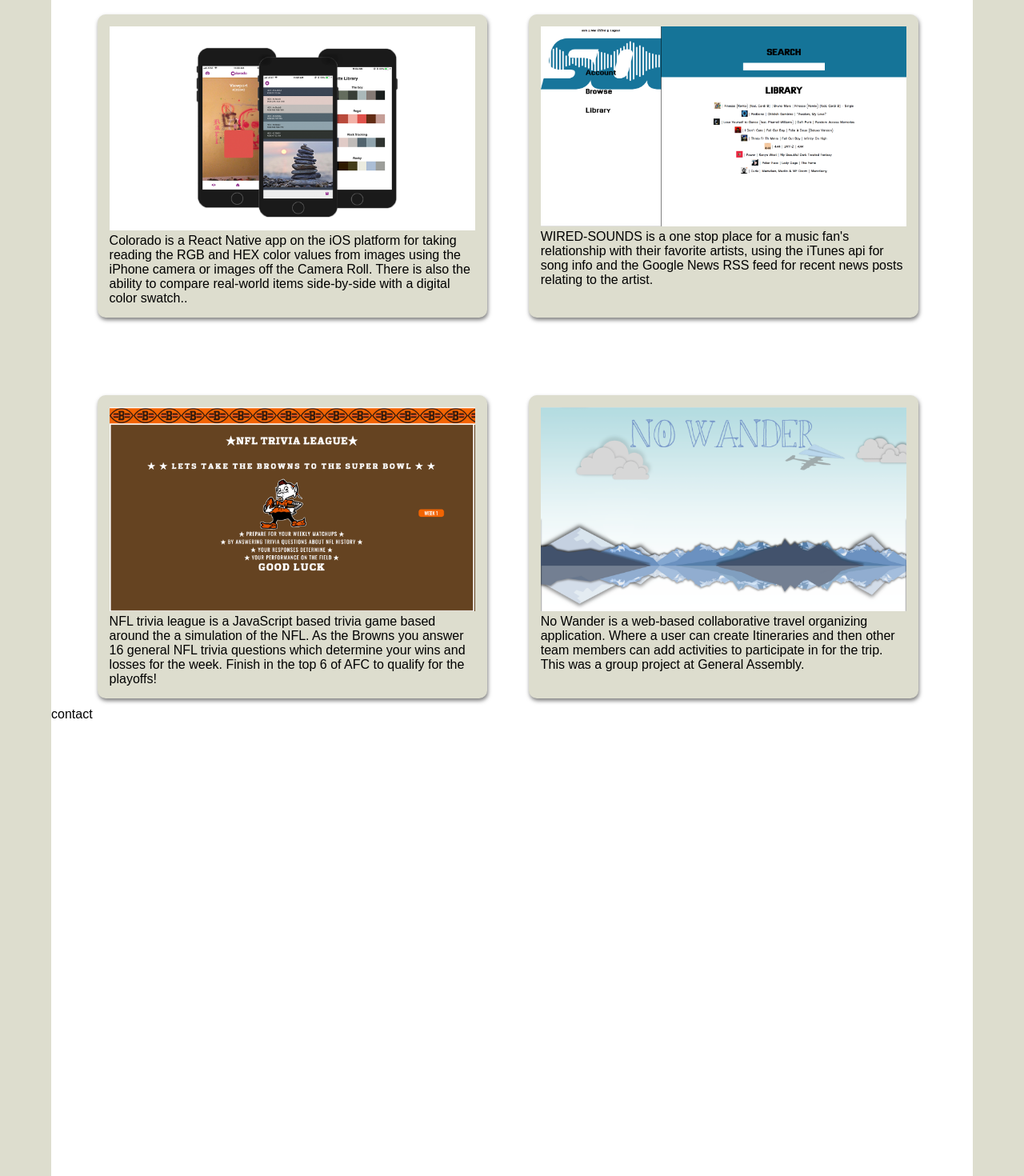
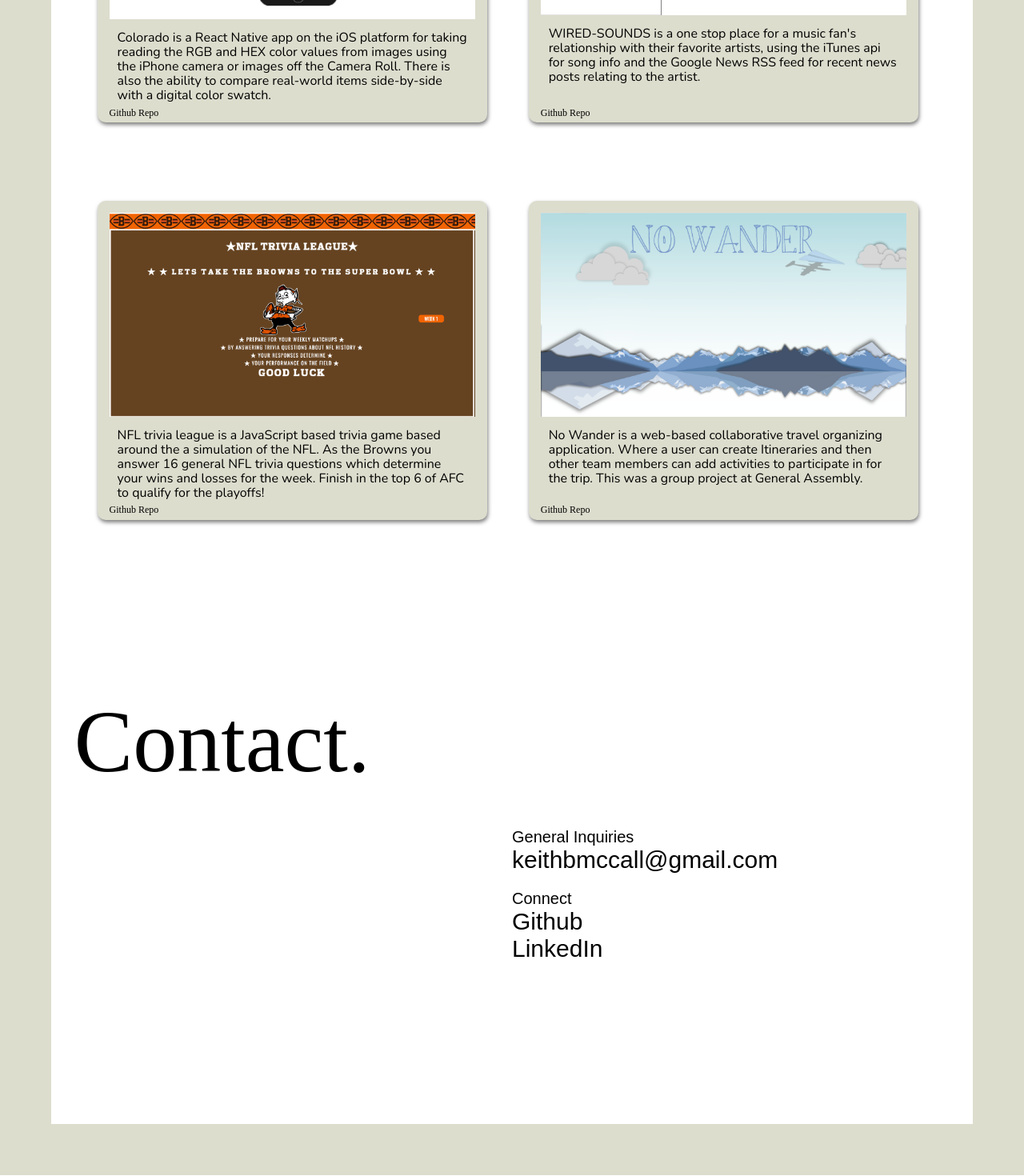
Before and after one commit to keithbmccall/portfolio, a React (Create React App) app: page / in a window 1280 px wide. Shown: the part 1060-2530 px from the top of the page at 80% size. Built offline with nearby package versions, Linux system fonts and the light colour scheme; a web font is replaced by a local one.

Commit message:
first start

```diff
--- a/public/index.html
+++ b/public/index.html
@@ -8,6 +8,7 @@
       manifest.json provides metadata used when your web app is added to the
       homescreen on Android. See https://developers.google.com/web/fundamentals/engage-and-retain/web-app-manifest/
     -->
+    <link href="https://fonts.googleapis.com/css?family=Nunito" rel="stylesheet">
 
     <link rel="manifest" href="%PUBLIC_URL%/manifest.json">
     <link rel="shortcut icon" href="%PUBLIC_URL%/favicon.ico">
@@ -20,7 +21,7 @@
       work correctly both with client-side routing and a non-root public URL.
       Learn how to configure a non-root public URL by running `npm run build`.
     -->
-    <title>React App</title>
+    <title>Keith McCall</title>
   </head>
   <body>
     <noscript>
--- a/src/App.css
+++ b/src/App.css
@@ -28,18 +28,17 @@ body {
   background-color: pink;
 }
 .About-holder {
-  height: 85vh;
   background-color: white;
   display: flex;
   flex-direction: row;
 }
 .Contact-holder {
-  height: 800px;
-
   background-color: white;
+  display: flex;
+  flex-direction: row;
+  min-height: 600px;
 }
 .Projects-holder {
-  height: 150vh;
   background-color: white;
   display: flex;
   flex-direction: column;
@@ -55,12 +54,13 @@ body {
   margin-left: 10%;
   line-height: 22px;
   font-size: 14px;
-  font-family: "Alte Haas Reg";
+  font-family: "Nunito", sans-serif;
 }
 .Section-header {
   padding: 10% 0 0 5%;
-  font-size: 140px;
+  font-size: 110px;
   font-family: "Alte Haas Bold";
+  line-height: 130px;
 }
 .Projects-container {
   display: grid;
@@ -72,12 +72,39 @@ body {
   display: grid;
   background: #ddddce;
   margin-bottom: 20%;
-  padding: 15px;
+  padding: 15px 15px 0 15px;
   border-radius: 10px;
   box-shadow: 1px 3px 5px rgba(0, 0, 0, 0.5);
 }
 .Projects-img {
   max-width: 100%;
 }
+.Projects-links {
+  font-family: "Alte Haas Bold";
+  font-size: 12px;
+}
 .Projects-text {
+  padding: 10px;
+  line-height: 18px;
+  font-family: "Nunito", sans-serif;
 }
+a {
+  text-decoration: none;
+  color: black;
+}
+.Projects-grid {
+  display: grid;
+  grid-row-gap: 5%;
+  grid-template-rows: 90% 5%;
+}
+.Contact-text {
+  margin-top: 40%;
+  font-size: 30px;
+}
+.Contact-title {
+  font-size: 20px;
+  margin-top: 20px;
+}
+.Contact-subtitle {
+  font-size: 30px;
+}
--- a/src/components/About.js
+++ b/src/components/About.js
@@ -6,7 +6,7 @@ export default class About extends Component {
 		return (
 			<div className="About-holder">
 				<div className="Flex-1">
-					<div className="Section-header">About.</div>
+					<div className="Section-header">About. Keith McCall</div>
 				</div>
 				<div className="Flex-1">
 					<div className="About-text">
--- a/src/components/Contact.js
+++ b/src/components/Contact.js
@@ -3,6 +3,28 @@ import { BrowserRouter, Link, Route, Switch, Redirect } from "react-router-dom";
 
 export default class Contact extends Component {
 	render() {
-		return <div className="Contact-holder">contact</div>;
+		return (
+			<div className="Contact-holder">
+				<div className="Flex-1">
+					<div className="Section-header">Contact.</div>
+				</div>
+				<div className="Flex-1">
+					<div className="Contact-text">
+						<div className="Contact-title">General Inquiries</div>
+						<div className="Contact-subtitle">
+							keithbmccall@gmail.com
+						</div>
+						<div className="Contact-title">Connect</div>
+						<div className="Contact-subtitle">
+							<a href="https://github.com/keithmccall/">Github</a>
+							<br />
+							<a href="https://www.linkedin.com/in/keithbmccall/">
+								LinkedIn
+							</a>
+						</div>
+					</div>
+				</div>
+			</div>
+		);
 	}
 }
--- a/src/components/Footer.js
+++ b/src/components/Footer.js
@@ -3,6 +3,6 @@ import { BrowserRouter, Link, Route, Switch, Redirect } from "react-router-dom";
 
 export default class Footer extends Component {
 	render() {
-		return <div className="Footer-holder">foot</div>;
+		return <div className="Footer-holder" />;
 	}
 }
--- a/src/components/Projects.js
+++ b/src/components/Projects.js
@@ -15,54 +15,109 @@ export default class Projects extends Component {
 				<div>
 					<div className="Projects-container">
 						<div className="Projects">
+							<div className="Projects-grid">
 								<div>
-								<img src={colorado} className="Projects-img" />
+									<a href="https://github.com/keithmccall/colorado">
+										<img
+											src={colorado}
+											className="Projects-img"
+										/>
 										<div className="Projects-text">
-									Colorado is a React Native app on the iOS
-									platform for taking reading the RGB and HEX
-									color values from images using the iPhone
-									camera or images off the Camera Roll. There
-									is also the ability to compare real-world
-									items side-by-side with a digital color
-									swatch..
+											Colorado is a React Native app on
+											the iOS platform for taking reading
+											the RGB and HEX color values from
+											images using the iPhone camera or
+											images off the Camera Roll. There is
+											also the ability to compare
+											real-world items side-by-side with a
+											digital color swatch.
+										</div>
+									</a>
+								</div>
+
+								<div className="Projects-links">
+									<a href="https://github.com/keithmccall/colorado">
+										Github Repo
+									</a>
 								</div>
 							</div>
 						</div>
 						<div className="Projects">
+							<div className="Projects-grid">
 								<div>
-								<img src={sounds} className="Projects-img" />
+									<a href="http://wiredsounds.herokuapp.com/">
+										<img
+											src={sounds}
+											className="Projects-img"
+										/>
 										<div className="Projects-text">
-									WIRED-SOUNDS is a one stop place for a music
-									fan's relationship with their favorite
-									artists, using the iTunes api for song info
-									and the Google News RSS feed for recent news
+											WIRED-SOUNDS is a one stop place for
+											a music fan's relationship with
+											their favorite artists, using the
+											iTunes api for song info and the
+											Google News RSS feed for recent news
 											posts relating to the artist.
+										</div>
+									</a>
+								</div>
+								<div className="Projects-links">
+									<a href="https://github.com/keithmccall/SOUND">
+										Github Repo
+									</a>
 								</div>
 							</div>
 						</div>
 						<div className="Projects">
+							<div className="Projects-grid">
 								<div>
-								<img src={browns} className="Projects-img" />
+									<a href="https://keithmccall.github.io/Browns-Game/">
+										<img
+											src={browns}
+											className="Projects-img"
+										/>
 										<div className="Projects-text">
-									NFL trivia league is a JavaScript based
-									trivia game based around the a simulation of
-									the NFL. As the Browns you answer 16 general
-									NFL trivia questions which determine your
-									wins and losses for the week. Finish in the
-									top 6 of AFC to qualify for the playoffs!
+											NFL trivia league is a JavaScript
+											based trivia game based around the a
+											simulation of the NFL. As the Browns
+											you answer 16 general NFL trivia
+											questions which determine your wins
+											and losses for the week. Finish in
+											the top 6 of AFC to qualify for the
+											playoffs!
+										</div>
+									</a>
+								</div>
+								<div className="Projects-links">
+									<a href="https://github.com/keithmccall/Browns-Game">
+										Github Repo
+									</a>
 								</div>
 							</div>
 						</div>
 						<div className="Projects">
+							<div className="Projects-grid">
 								<div>
-								<img src={nowander} className="Projects-img" />
+									<a href="https://no-wander.herokuapp.com/dashboard">
+										<img
+											src={nowander}
+											className="Projects-img"
+										/>
 										<div className="Projects-text">
-									No Wander is a web-based collaborative
-									travel organizing application. Where a user
-									can create Itineraries and then other team
-									members can add activities to participate in
-									for the trip. This was a group project at
-									General Assembly.
+											No Wander is a web-based
+											collaborative travel organizing
+											application. Where a user can create
+											Itineraries and then other team
+											members can add activities to
+											participate in for the trip. This
+											was a group project at General
+											Assembly.
+										</div>
+									</a>
+								</div>
+								<div className="Projects-links">
+									<a href="https://github.com/JMCJr/BSTL-Prj-3">
+										Github Repo
+									</a>
 								</div>
 							</div>
 						</div>
```
Lines whose indentation alone changed are shown as unchanged.
